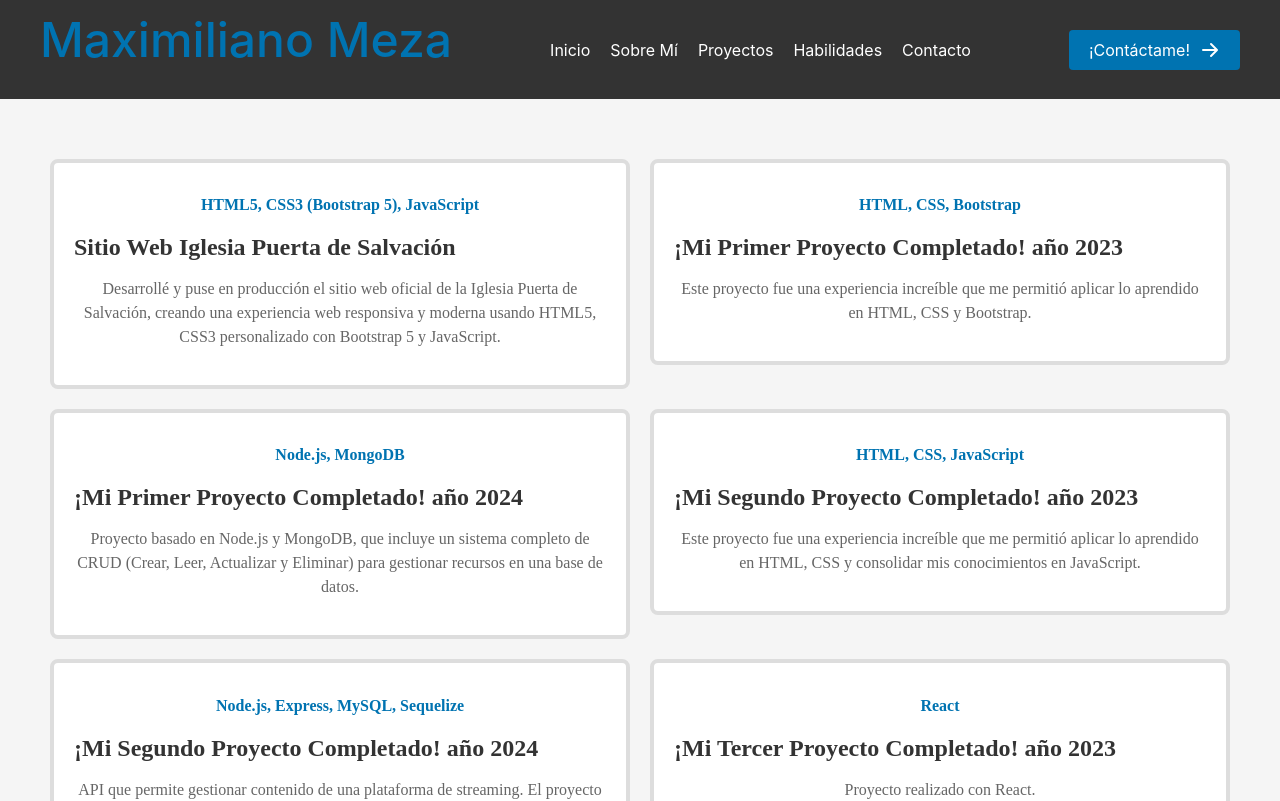
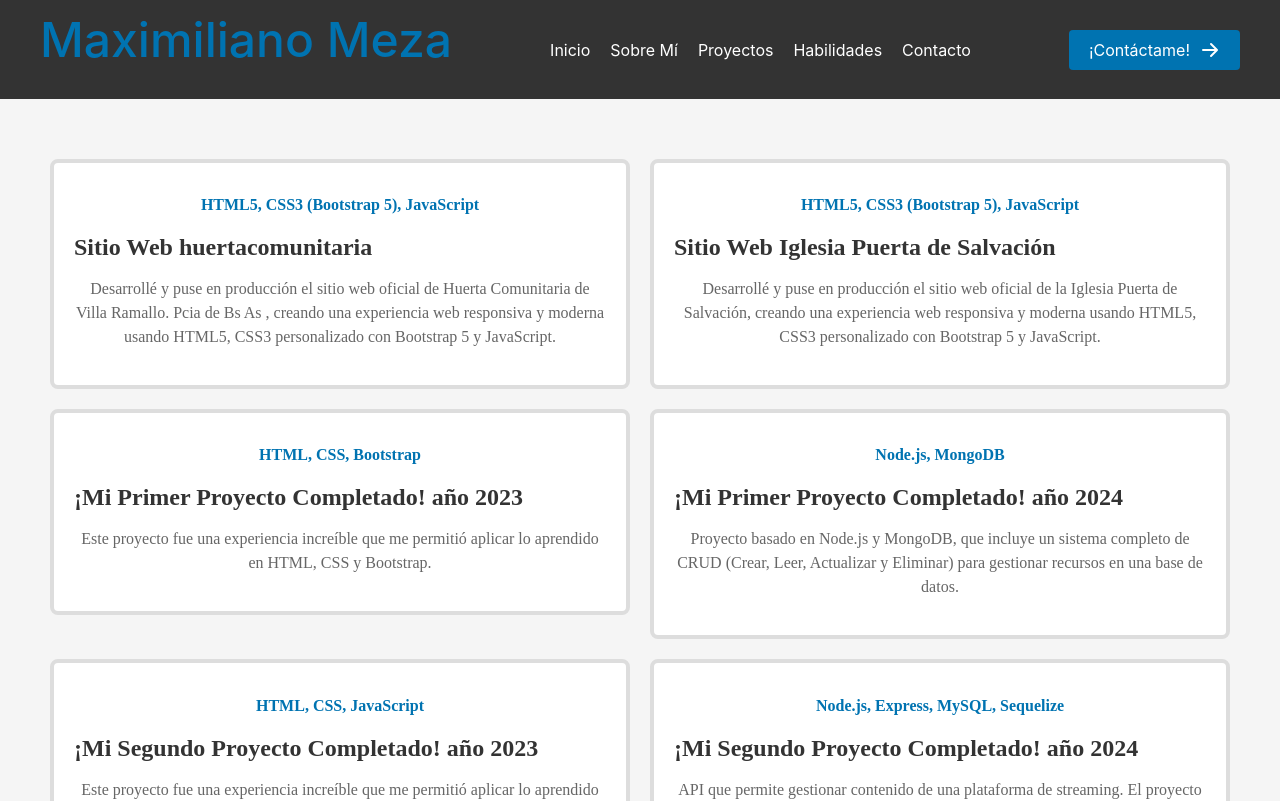
Before and after one commit to cocomeza/Mi_Porfolio_react, a React (Create React App) app: page /projects in a window 1280 px wide. Shown: the top 801 px of the page. Built offline with nearby package versions, Linux system fonts and the light colour scheme.

Commit message:
Update Projects.js

```diff
--- a/src/components/Projects.js
+++ b/src/components/Projects.js
@@ -2,6 +2,12 @@ import React from "react";
 import "./Projects.css";
 
 const projects = [
+   {
+    title: "Sitio Web huertacomunitaria",
+    subtitle: "HTML5, CSS3 (Bootstrap 5), JavaScript",
+    description: "Desarrollé y puse en producción el sitio web oficial de Huerta Comunitaria de Villa Ramallo. Pcia de Bs As , creando una experiencia web responsiva y moderna usando HTML5, CSS3 personalizado con Bootstrap 5 y JavaScript.",
+    link: "https://huertacomunitaria-vr.onrender.com",
+  },
   {
     title: "Sitio Web Iglesia Puerta de Salvación",
     subtitle: "HTML5, CSS3 (Bootstrap 5), JavaScript",
```
